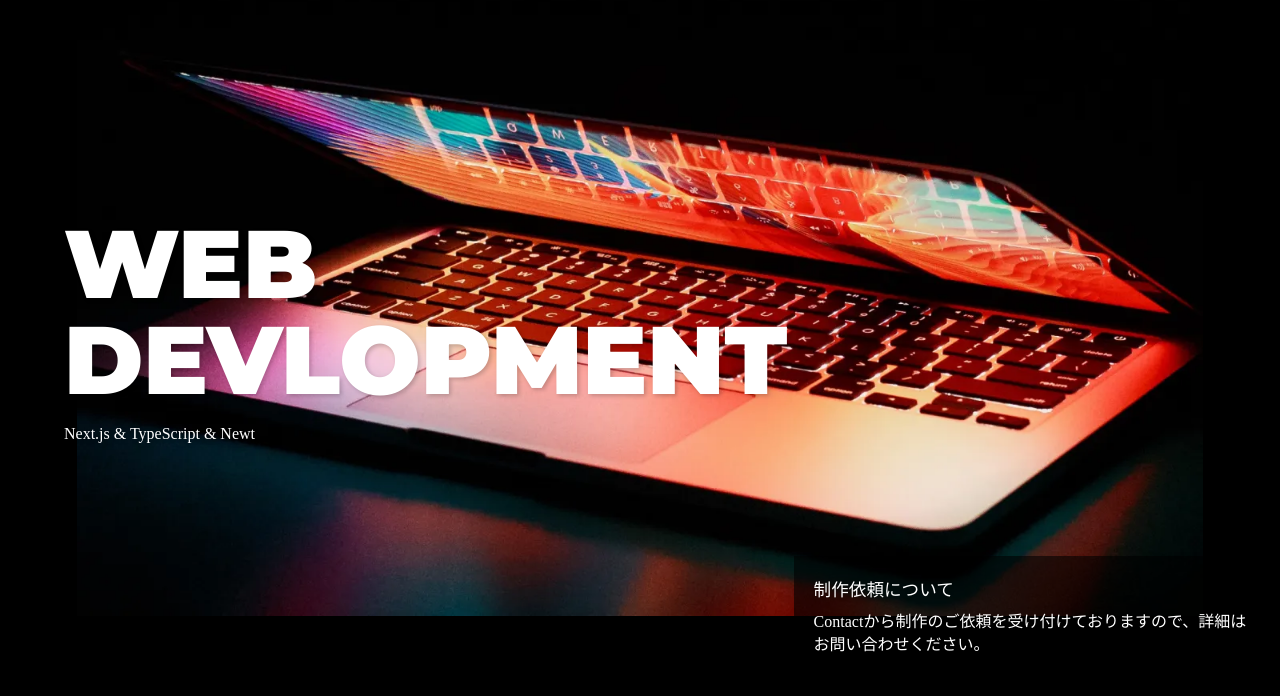
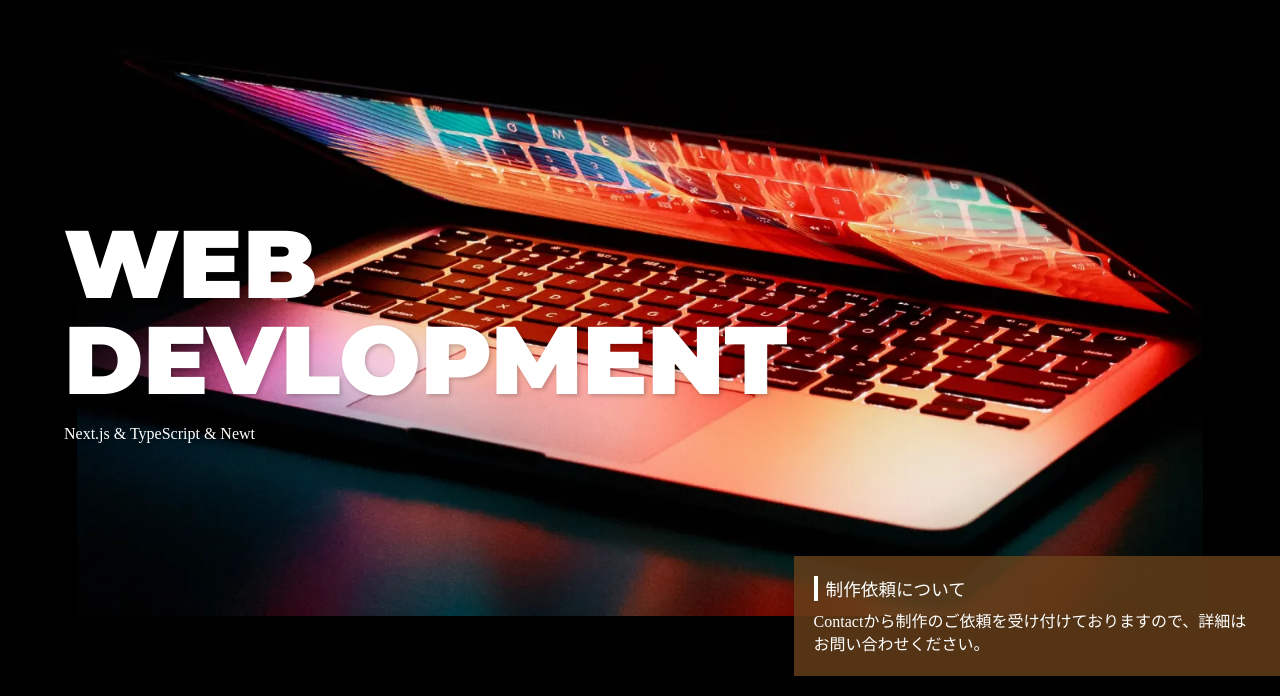
Before and after one commit to shim369/Nextjs-TypeScript-MicroCMS-Site, a Next.js app: page /components/herotop in a window 1280 px wide. Shown: the part 104-800 px from the top of the page. Built offline with nearby package versions, Linux system fonts and the light colour scheme.

Commit message:
update css

```diff
--- a/styles/scss/_common.scss
+++ b/styles/scss/_common.scss
@@ -232,7 +232,7 @@ header {
 		z-index: 4;
 		right: 0;
 		bottom: 20px;
-		background: rgb(0 0 0 / 60%);
+		background: rgb(104 64 26 / 81%);
 		width: 38%;
 		padding: 20px;
 		transition: all .5s ease;
@@ -260,6 +260,8 @@ header {
 			font-size: 1.1em;
 			margin-bottom: 10px;
 			font-weight: 500;
+			border-left: 4px solid #fff;
+			padding-left: 8px;
 			@media (max-height: 450px) {
 				font-size: .8em;
 			}
```
Also changed, not shown: styles/css/style.css.
